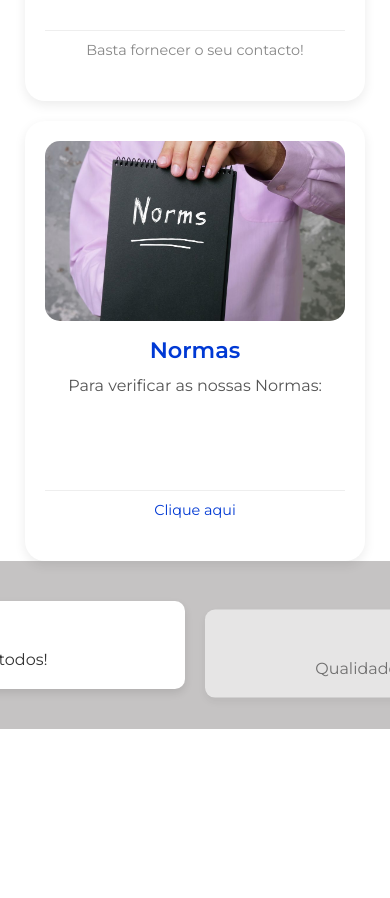
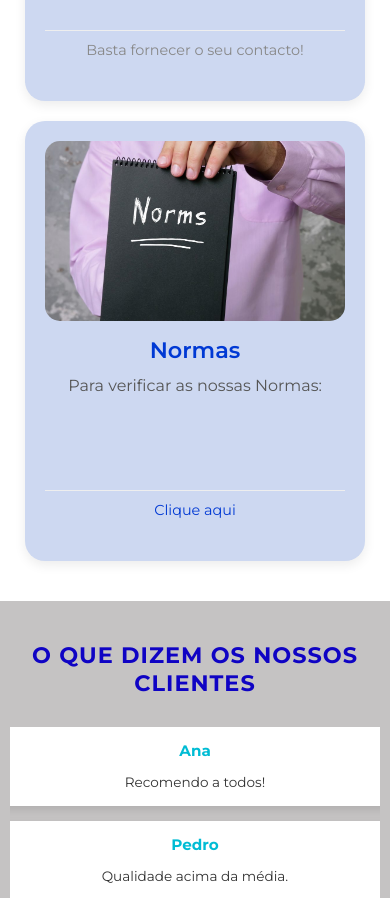
Before and after one commit to RubenCarvalhas/guibela, a Next.js app: page / in a window 390 px wide. Shown: the part 3220-4118 px from the top of the page. Before the commit the page ends 3949 px from the top, so only its background shows below. Built offline with nearby package versions, Linux system fonts and the light colour scheme.

Commit message:
First page done

```diff
--- a/src/app/components/bigcard.css
+++ b/src/app/components/bigcard.css
@@ -6,7 +6,7 @@
 }
 
 .big-card {
-  background: #ffffff;
+  background: #cdd8f1;
   border-radius: 20px;
   box-shadow: 0 4px 12px rgba(0, 0, 0, 0.08);
   width: 300px;
--- /dev/null
+++ b/src/app/components/footer.css
@@ -0,0 +1,130 @@
+.footer-container {
+  display: flex;
+  justify-content: space-between;
+  align-items: flex-start;
+  background-color: #f5f5f5;
+  color: #222;
+  padding: 60px 80px;
+  gap: 40px;
+}
+
+.footer-left-side-first {
+  flex: 1;
+  display: flex;
+  flex-direction: column;
+  gap: 15px;
+}
+
+.footer-left-side-first h1 {
+  font-size: 1.8rem;
+  color: #0f03c4;
+  margin-bottom: 10px;
+}
+
+.footer-left-side-first p {
+  font-size: 1rem;
+  color: #333;
+  margin: 0;
+}
+
+.footer-left-side-second {
+  margin-top: 30px;
+}
+
+.footer-left-side-third{
+    margin-top: 30px;
+}
+
+.footer-left-side-third h1{
+    font-size: 1.8rem;
+}
+
+.facebook-icon {
+  display: inline-block;
+  margin-top: 10px;
+  color: #4267B2;
+  transition: transform 0.2s;
+}
+
+.facebook-icon:hover {
+  transform: scale(1.1);
+}
+
+
+.footer-left-side-second h1 {
+  font-size: 1.5rem;
+  color: #0f03c4;
+  margin-bottom: 10px;
+}
+
+.contact-item {
+  margin-bottom: 10px;
+}
+
+.contact-item h3 {
+  display: inline;
+  margin-right: 5px;
+  color: #00bcd4;
+  font-size: 1.1rem;
+}
+
+.contact-item p {
+  display: inline;
+  margin: 0;
+  color: #333;
+  font-size: 1rem;
+}
+
+
+.footer-right-side {
+  flex: 2;
+  display: flex;
+  justify-content: flex-end;
+}
+
+.footer-right-side iframe {
+  width: 100%;
+  max-width: 700px;
+  height: 400px;
+  border: none;
+  border-radius: 12px;
+  box-shadow: 0 4px 12px rgba(0, 0, 0, 0.15);
+}
+
+.footer-last-message{
+    text-align: center;
+}
+
+/* Responsivo */
+@media (max-width: 1024px) {
+  .footer-container {
+    flex-direction: column;
+    align-items: center;
+    text-align: center;
+    padding: 40px 20px;
+  }
+
+  .footer-right-side {
+    justify-content: center;
+  }
+
+  .footer-right-side iframe {
+    height: 350px;
+  }
+}
+
+@media (max-width: 600px) {
+  .footer-left-side-first h1,
+  .footer-left-side-second h1 {
+    font-size: 1.3rem;
+  }
+
+  .footer-left-side-second h3,
+  .footer-left-side-first p {
+    font-size: 0.9rem;
+  }
+
+  .footer-right-side iframe {
+    height: 300px;
+  }
+}
--- /dev/null
+++ b/src/app/components/footer.tsx
@@ -0,0 +1,59 @@
+import "./footer.css";
+import { FaFacebookF } from "react-icons/fa";
+
+export default function Footer() {
+  return (
+    <>
+    <div className="footer-container">
+      <div className="footer-left-side-first">
+        <h1>Morada</h1>
+        <p>Rua Mário Sampaio Ribeiro Nº11</p>
+        <p>Sta. Marta do Pinhal</p>
+        <p>2855-598 Corroios</p>
+
+        <div className="footer-left-side-second">
+          <h1>Contactos</h1>
+          <div className="contact-item">
+            <h3>Tlf:</h3>
+            <p>211 808 830</p>
+          </div>
+          <div className="contact-item">
+            <h3>Tlm:</h3>
+            <p>939 524 195</p>
+          </div>
+        </div>
+
+        <div className="footer-left-side-third">
+          <h1>Visite a nossa página!</h1>
+          <a
+            href="https://pt-pt.facebook.com/people/Lavandaria-Guibela/100064088021194/"
+            target="_blank"
+            rel="noopener noreferrer"
+            className="facebook-icon"
+          >
+            <FaFacebookF size={32} />
+          </a>
+        </div>
+      </div>
+
+      <div className="footer-right-side">
+        <iframe
+          src="https://www.google.com/maps/embed?pb=!1m14!1m8!1m3!1d12467.271614915295!2d-9.152119!3d38.63007!3m2!1i1024!2i768!4f13.1!3m3!1m2!1s0xd19357deebe10b1%3A0x780f55f541b5b76d!2sGuibela%20-%20Lavandaria!5e0!3m2!1spt-PT!2sus!4v1748193188509!5m2!1spt-PT!2sus"
+          width="100%"
+          height="700"
+          style={{ border: 0, borderRadius: "10px" }}
+          allowFullScreen
+          loading="lazy"
+          referrerPolicy="no-referrer-when-downgrade"
+        ></iframe>
+      </div>
+
+
+    </div>
+
+    <div className="footer-last-message">
+        <h1>Tabela de preços com IVA incluído à taxa em vigor.</h1>
+      </div>
+    </>
+  );
+}
--- a/src/app/components/navbar.css
+++ b/src/app/components/navbar.css
@@ -121,7 +121,7 @@
   .mobile-menu li:nth-child(5) { font-size: 22px; }
 }
 
-@media(max-width: 488px){
+@media(max-width: 560px){
   .right-navbar img {
     height: 60px;
     display: block;
@@ -137,7 +137,7 @@
   }
 
   .mobile-menu li{
-    margin-right: 40px;
+    margin-right: 60px;
   }
   .mobile-menu li:nth-child(1) { font-size: 40px; }
   .mobile-menu li:nth-child(2) { font-size: 30px; }
@@ -145,3 +145,15 @@
   .mobile-menu li:nth-child(4) { font-size: 28px; }
   .mobile-menu li:nth-child(5) { font-size: 22px; }
 }
+
+@media (max-width: 1440px) {
+  .mobile-menu {
+    display: flex;
+    justify-content: center;
+    gap: 40px;
+  }
+
+  .mobile-menu li {
+    margin-right: 40px;
+  }
+}
--- a/src/app/components/slider.css
+++ b/src/app/components/slider.css
@@ -1,8 +1,22 @@
+.slider-section {
+  text-align: center;
+  background-color: #c5c3c3;
+  padding: 60px 0 40px 0;
+  margin-top: 40px;
+}
+
+.slider-title {
+  font-size: 2rem;
+  font-weight: 700;
+  color: #0f03c4;
+  margin-bottom: 30px;
+  text-transform: uppercase;
+  letter-spacing: 1px;
+}
+
 .slider-container {
   width: 100%;
   overflow: hidden;
-  padding: 40px 0;
-  background-color: #c5c3c3;
   display: flex;
   justify-content: center;
 }
@@ -10,24 +24,84 @@
 .slider-cards {
   display: flex;
   gap: 20px;
+  flex-wrap: wrap;
+  justify-content: center;
 }
 
 .review-card {
   background-color: #fff;
-  padding: 20px;
+  padding: 25px 20px;
   border-radius: 10px;
   min-width: 400px;
-  box-shadow: 0 4px 8px rgba(0,0,0,0.1);
+  box-shadow: 0 4px 8px rgba(0, 0, 0, 0.1);
   text-align: center;
+  transition: transform 0.3s ease;
+}
+
+.review-card:hover {
+  transform: translateY(-5px);
 }
 
 .review-name {
-  font-weight: bold;
-  margin-bottom: 10px;
+  font-weight: 700;
+  margin-bottom: 12px;
+  font-size: 1.2rem;
+  color: #00bcd4;
 }
 
 .review-text {
   font-size: 1rem;
   color: #333;
   margin: 0;
+  line-height: 1.5;
 }
+
+/* Responsivo */
+@media (max-width: 900px) {
+  .review-card {
+    max-width: 300px;
+    padding: 16px;
+  }
+
+  .review-name {
+    font-size: 1rem;
+  }
+
+  .review-text {
+    font-size: 0.9rem;
+  }
+
+  .slider-title {
+    font-size: 1.6rem;
+  }
+}
+
+@media (max-width: 600px) {
+  .slider-section {
+    padding: 40px 10px;
+  }
+
+  .slider-cards {
+    flex-direction: column;
+    align-items: center;
+    gap: 15px;
+  }
+
+  .review-card {
+    width: 100%;
+    max-width: 90%;
+    padding: 14px;
+  }
+
+  .review-name {
+    font-size: 0.95rem;
+  }
+
+  .review-text {
+    font-size: 0.85rem;
+  }
+
+  .slider-title {
+    font-size: 1.4rem;
+  }
+}
--- a/src/app/components/slider.tsx
+++ b/src/app/components/slider.tsx
@@ -11,7 +11,7 @@ interface Review {
 interface SliderProps {
   id: string;
   reviews: Review[];
-  itemsToShow?: number; // quantos aparecerão ao mesmo tempo
+  itemsToShow?: number;
 }
 
 export default function Slider({ id, reviews, itemsToShow = 2 }: SliderProps) {
@@ -24,14 +24,15 @@ export default function Slider({ id, reviews, itemsToShow = 2 }: SliderProps) {
     return () => clearInterval(interval);
   }, [reviews.length]);
 
-  // calcula os reviews que aparecem atualmente
   const visibleReviews = [];
   for (let i = 0; i < itemsToShow; i++) {
     visibleReviews.push(reviews[(startIndex + i) % reviews.length]);
   }
 
   return (
-    <div id={id} className="slider-container">
+    <section id={id} className="slider-section">
+      <h2 className="slider-title">O que dizem os nossos clientes</h2>
+      <div className="slider-container">
         <div className="slider-cards">
           {visibleReviews.map((review, idx) => (
             <motion.div
@@ -39,8 +40,8 @@ export default function Slider({ id, reviews, itemsToShow = 2 }: SliderProps) {
               className="review-card"
               initial={{ opacity: 0, y: 20 }}
               animate={{ opacity: 1, y: 0 }}
-            exit={{ opacity: 0, y: -20 }}
-            transition={{ duration: 0.5 }}
+              exit={{ opacity: 0, y: -10 }}
+              transition={{ duration: 0.1 }}
             >
               <h4 className="review-name">{review.name}</h4>
               <p className="review-text">{review.text}</p>
@@ -48,5 +49,6 @@ export default function Slider({ id, reviews, itemsToShow = 2 }: SliderProps) {
           ))}
         </div>
       </div>
+    </section>
   );
 }
--- a/src/app/page.tsx
+++ b/src/app/page.tsx
@@ -4,6 +4,7 @@ import Image from "next/image";
 import SmallCard from "./components/smallcard";
 import BigCard from "./components/bigcard";
 import Slider from "./components/slider"
+import Footer from "./components/footer"
 import { FaTshirt, FaSoap, FaCut } from "react-icons/fa";
 import { GiMonclerJacket } from "react-icons/gi";
 import { FaRug } from "react-icons/fa6";
@@ -111,6 +112,10 @@ const sliders = {
         />
       </section>
 
+      <section>
+        <Footer />
+      </section>
+
     </>
   );
 }
```
Lines whose indentation alone changed are shown as unchanged.
